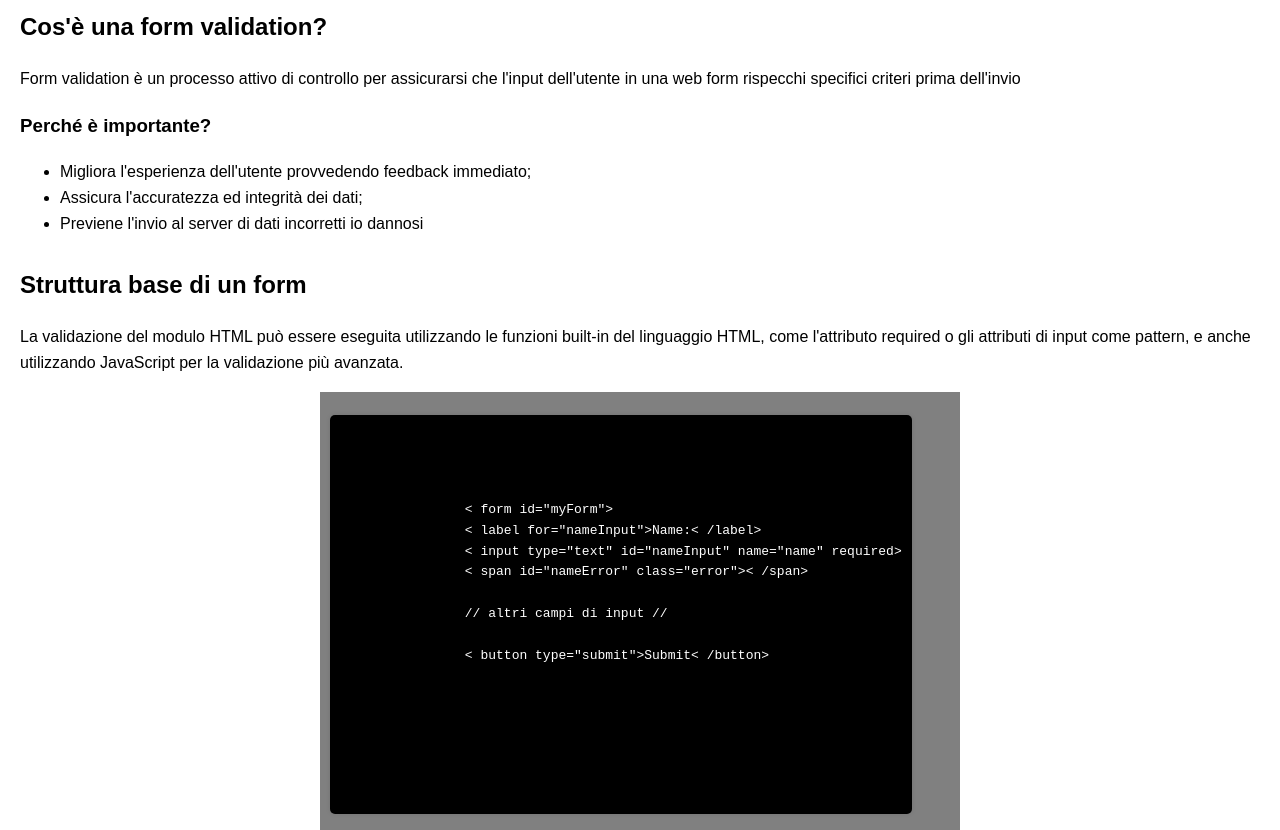
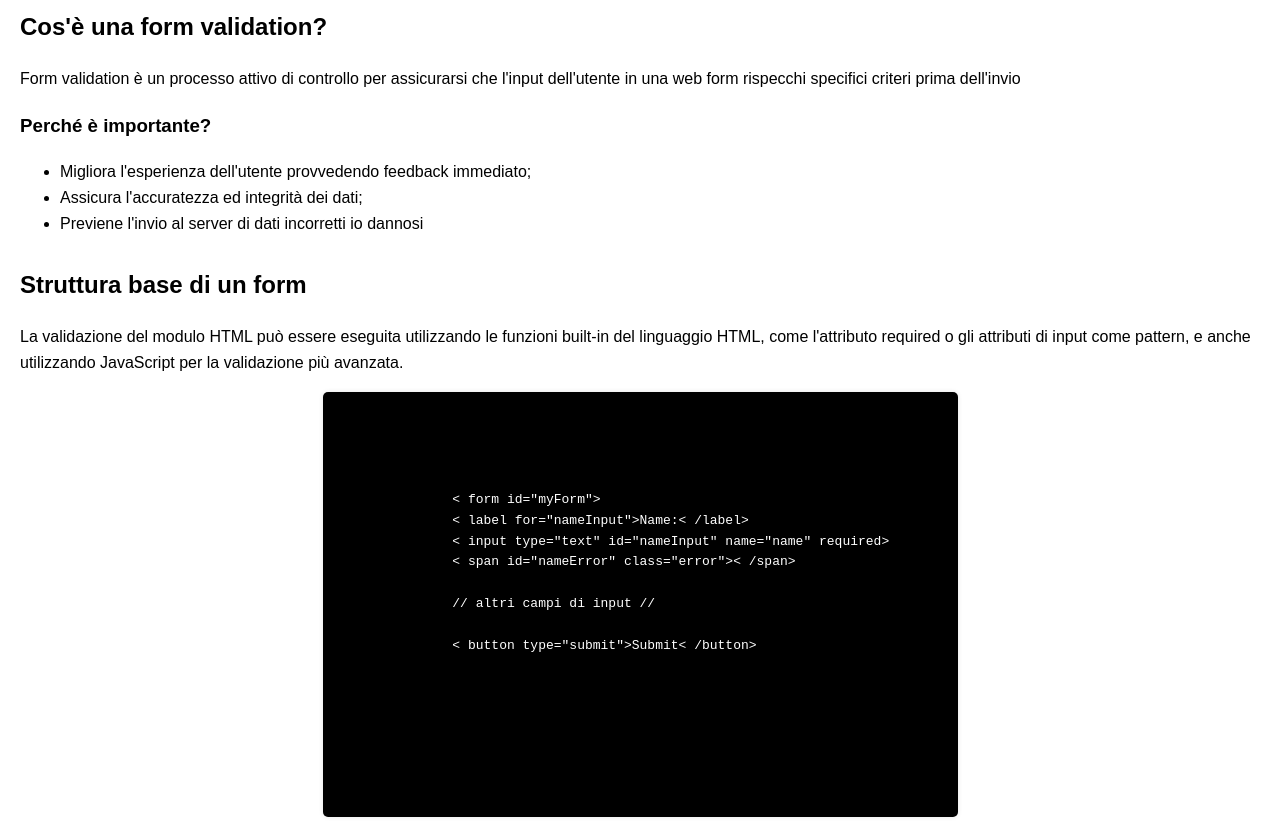
Before and after one commit to serena-peschiaroli/Form-validation-tutorial, a plain HTML site: page index.html in a window 1280 px wide. Shown: the part 86-916 px from the top of the page. Drawn offline with Linux system fonts and the light colour scheme.

Commit message:
Fix: css

```diff
--- a/css/style.css
+++ b/css/style.css
@@ -9,29 +9,34 @@ body {
 }
 
 .code-example {
-    background-color: gray;
+    background-color: black;
     color: #fff;
     padding: 10px;
     overflow-x: auto;
     width: 50%;
     margin: 0 auto;
     overflow-x: scroll;
+    box-shadow: 0 0 5px rgba(0, 0, 0, 0.1);
+    border-radius: 5px;
+    text-align: left;
+    text-align: left;
+    padding-left: 5px;
 }
 
-.highlight {
+h1, h2, p,  {
+    text-align: center;
+}
+
+/* .highlight {
   background-color: black;
   border-radius: 5px;
   padding: 10px;
   border-radius: 5px;
 
   box-shadow: 0 0 5px rgba(0, 0, 0, 0.1);
-  margin-bottom: 15px;
+
   color: white;
-  max-width: fit-content;
 
 
-}
 
-code {
-    text-align: left;
-}
+}  */
--- a/index.html
+++ b/index.html
@@ -345,8 +345,6 @@
                 }
             });
 
-
-
         </code>
       </pre>
     </div>
@@ -401,7 +399,6 @@
                 }
              });
 
-
         </code>
       </pre>
     </div>
@@ -418,6 +415,8 @@
       <pre>
         <code>
             // Esempio: Visualizzazione di un messaggio di errore per il campo del nome
+            let valido = true;
+
             const nomeErrore = document.getElementById('nomeErrore');
             if (nomeInput.value === '') {
               nomeErrore.textContent = 'Il nome è obbligatorio';
```
